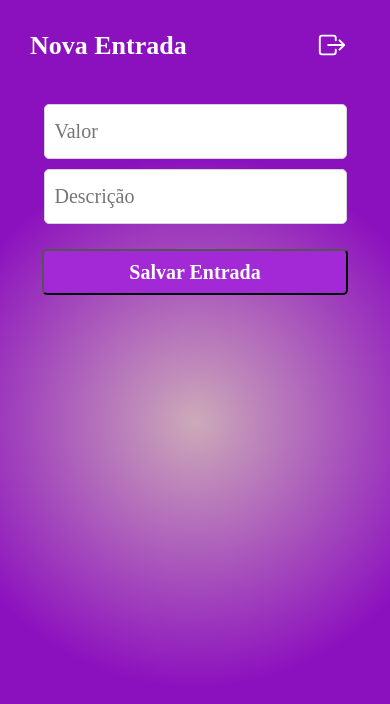
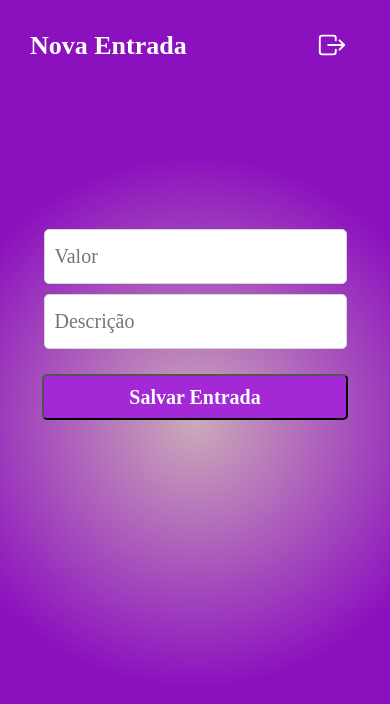
Before and after one commit to REFSZIN/projeto13-mywallet-front, a React (Create React App) app: page /entrada in a window 390 px wide. Shown: the top 704 px of the page. Built offline with nearby package versions, Linux system fonts and the light colour scheme; a web font is replaced by a local one.

Commit message:
Style: Project Css Responsive

```diff
--- a/src/UserContext.js
+++ b/src/UserContext.js
@@ -77,7 +77,7 @@ export function UserProvider (props){
             throw new Error(error);
         }
     }
-    const getWallet = (req, res) => {
+    const getWallet = async (req, res) => {
         const headers = {
             headers: { Authorization: `Bearer ${data.token}`}
         }
--- a/src/components/Entry/style.js
+++ b/src/components/Entry/style.js
@@ -14,6 +14,18 @@ export const Main  = styled.main`
     background: -webkit-radial-gradient(circle, rgba(204,170,185,1) 0%, rgba(140,17,190,1) 57%);
     background: radial-gradient(circle, rgba(204,170,185,1) 0%, rgba(140,17,190,1) 57%);
     filter: progid:DXImageTransform.Microsoft.gradient(startColorstr="#ccaab9",endColorstr="#8c11be",GradientType=1);
+`;
+export const Cabeçalho = styled.main`
+    width: 100%;
+    display: fixed;
+    flex-direction: row;
+    align-content: center;
+    flex-wrap: nowrap;
+    justify-content: space-around;
+    align-items: center;
+    position: fixed;
+    top:30px;
+    left:80%;
 `;
 export const Title  = styled.h2`
     font-family: 'Raleway';
@@ -39,19 +51,8 @@ export const Form  = styled.form`
     justify-content: center;
     align-items: center;
     padding-bottom : 450px;
-    animation: lightSpeedInLeft 1s ;
-`;
-export const Cabeçalho = styled.main`
-    width: 100%;
-    display: fixed;
-    flex-direction: row;
-    align-content: center;
-    flex-wrap: nowrap;
-    justify-content: space-around;
-    align-items: center;
-    position: fixed;
-    top:30px;
-    left:80%;
+    margin-top: 250px;
+    animation: lightSpeedInRight 1s ;
 `;
 export const Input  = styled.input`
     width: 303px;
--- a/src/components/EntryEdit/style.js
+++ b/src/components/EntryEdit/style.js
@@ -52,6 +52,7 @@ export const Form  = styled.form`
     align-items: center;
     padding-bottom : 450px;
     animation: lightSpeedInRight 1s ;
+    margin-top: 250px;
 `;
 export const Input  = styled.input`
     width: 303px;
--- a/src/components/Exit/style.js
+++ b/src/components/Exit/style.js
@@ -40,6 +40,7 @@ export const Cabeçalho = styled.main`
 `;
 export const Form  = styled.form`
     font-style: normal;
+    margin-top: 250px;
     font-weight: 400;
     display: flex;
     font-size: 20px;
--- a/src/components/ExitEdit/style.js
+++ b/src/components/ExitEdit/style.js
@@ -39,6 +39,7 @@ export const Cabeçalho = styled.main`
     left:80%;
 `;
 export const Form  = styled.form`
+    margin-top: 250px;
     font-style: normal;
     font-weight: 400;
     display: flex;
--- a/src/components/Wallet/style.js
+++ b/src/components/Wallet/style.js
@@ -66,7 +66,7 @@ export const SpanInfo = styled.main`
 `;
 export const Conteiner = styled.main`
     width: 300px;
-    height: 446px;
+    height: 360px;
     left: 25px;
     top: 78px;
     background: #FFFFFF;
@@ -169,6 +169,8 @@ export const Boxs = styled.main`
     justify-content: center;
     align-items: center;
     margin-top: 10px;
+    position: relative;
+    bottom: -20px;
 `;
 export const Box = styled.main`
     width: 135px;
```
